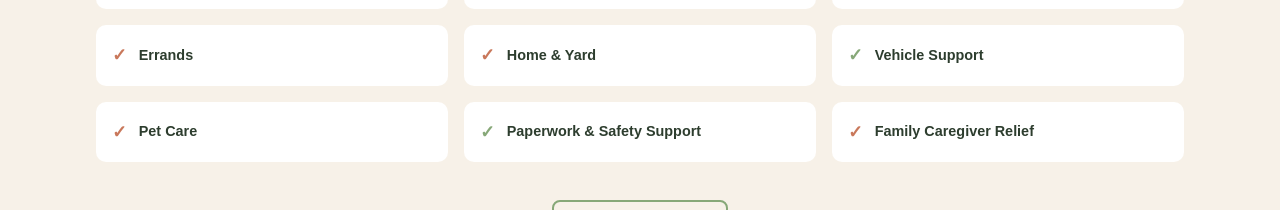
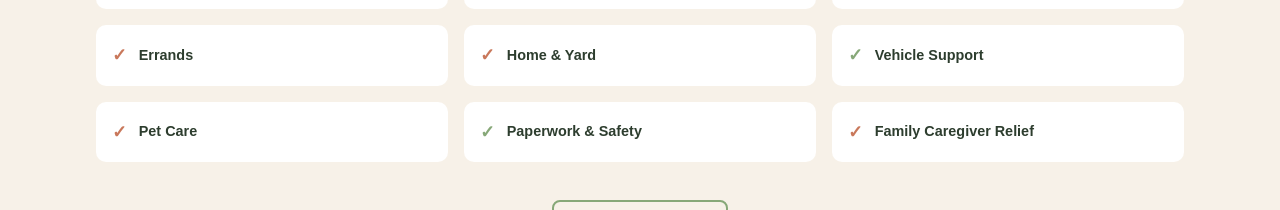
Before and after one commit to GoodCompanySCS/goodcompany-scs, a Next.js app: page / in a window 1280 px wide. Shown: the part 920-1130 px from the top of the page. Built offline with nearby package versions, Linux system fonts and the light colour scheme.

Commit message:
Update page.tsx

```diff
--- a/app/page.tsx
+++ b/app/page.tsx
@@ -98,7 +98,7 @@ export default function Home() {
               { label: 'Home & Yard ', color: 'var(--terracotta)' },
               { label: 'Vehicle Support', color: 'var(--sage)' },
               { label: 'Pet Care', color: 'var(--terracotta)' },
-              { label: 'Paperwork & Safety Support', color: 'var(--sage)' },
+              { label: 'Paperwork & Safety', color: 'var(--sage)' },
               { label: 'Family Caregiver Relief', color: 'var(--terracotta)' },
             ].map((item, i) => (
               <div key={i} style={{ backgroundColor: 'white', borderRadius: '10px' }} className="flex items-center gap-3 p-4">
```
